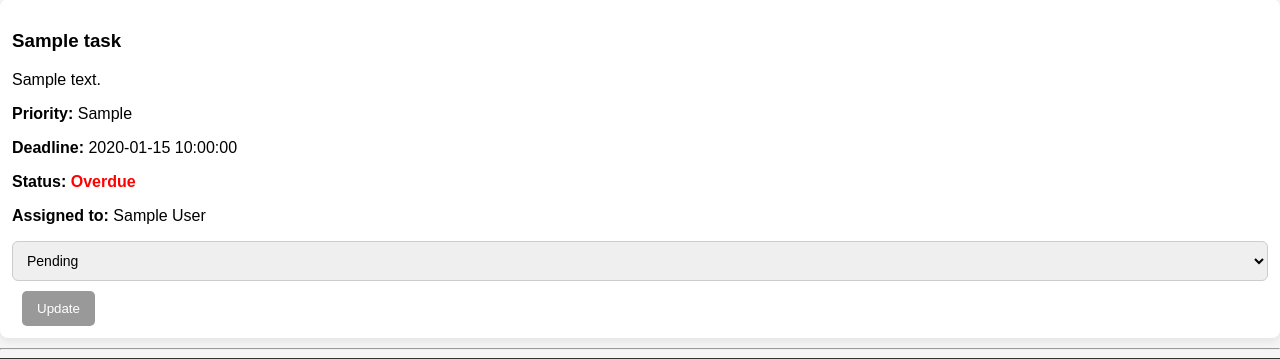
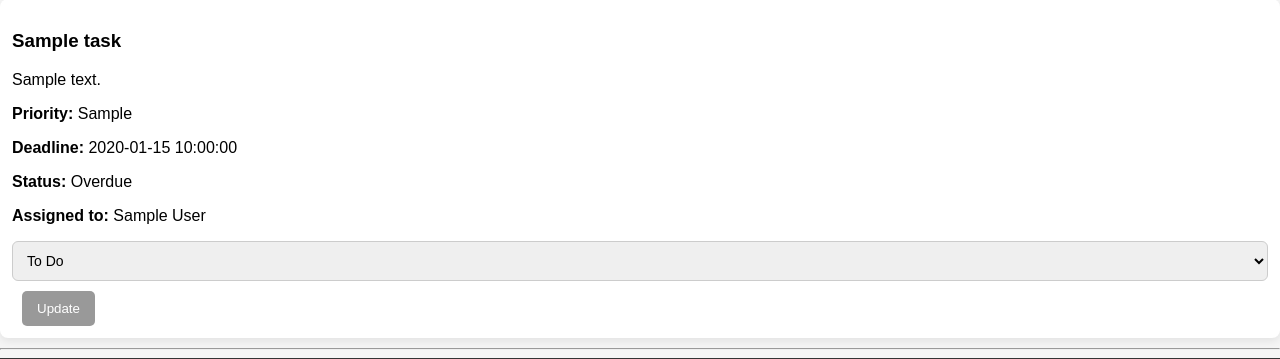
Before and after one commit to harsij01/project-manager, a Flask app: page /projects/1 in a window 1280 px wide. Shown: the part 1078-1437 px from the top of the page. Run offline with Flask 3, Linux system fonts and the light colour scheme; a user stored in the database is signed in; tables that the repository leaves empty hold one stand-in row (values such as "Sample post").

Commit message:
fixed bug in task status

```diff
--- a/models.py
+++ b/models.py
@@ -49,7 +49,7 @@ class Project(db.Model):
             return 0
 
         completed_tasks = len(
-            [task for task in self.tasks if task.status.lower() == "completed"]
+            [task for task in self.tasks if task.status.lower() == "done"]
         )
 
         return round((completed_tasks / total_tasks) * 100)
@@ -62,6 +62,7 @@ class Task(db.Model):
 
     priority = db.Column(db.String(50))
     status = db.Column(db.String(50), default="To Do")
+    ALLOWED_STATUSES = ["To Do", "In Progress", "Done"]
 
     deadline = db.Column(db.DateTime)
 
@@ -79,7 +80,7 @@ class Task(db.Model):
 
     @property
     def display_status(self):
-        if self.deadline and self.status.lower() != "completed":
+        if self.deadline and self.status.lower() != "done":
             if datetime.utcnow() > self.deadline:
                 return "Overdue"
         return self.status or "To Do"
--- a/static/style.css
+++ b/static/style.css
@@ -208,21 +208,6 @@ textarea {
     transform: translateY(-2px);
 }
 
-.status-completed {
-  color: green;
-  font-weight: bold;
-}
-
-.status-pending {
-  color: orange;
-  font-weight: bold;
-}
-
-.status-overdue {
-  color: red;
-  font-weight: bold;
-}
-
 select {
   width: 100%;
   padding: 10px;
--- a/templates/project_details.html
+++ b/templates/project_details.html
@@ -108,8 +108,9 @@
 
       <form method="POST" action="{{ url_for('update_task', id=task.id) }}">
         <select name="status">
-          <option value="Pending">Pending</option>
-          <option value="Completed">Completed</option>
+          <option value="To Do">To Do</option>
+          <option value="In Progress">In Progress</option>
+          <option value="Done">Done</option>
         </select>
         <button type="submit" class="btn btn-secondary">Update</button>
       </form>
```
